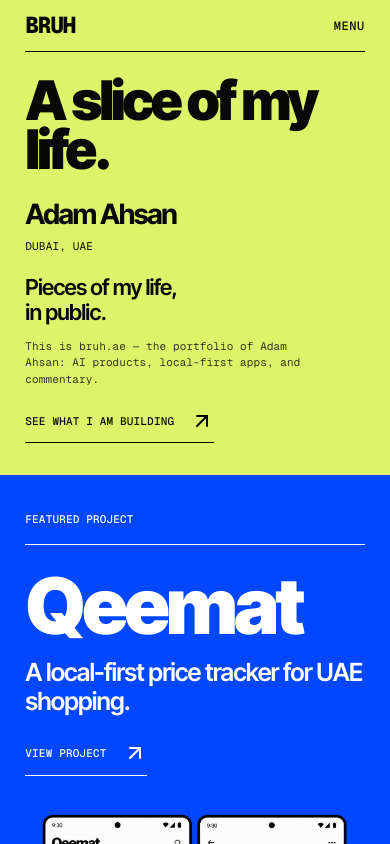
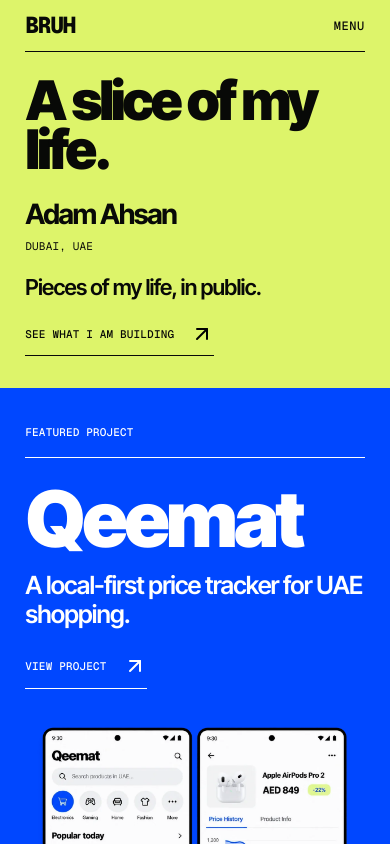
Before and after one commit to AdamJeddy/portfolio, a Next.js app: page / in a window 390 px wide. Shown: the top 844 px of the page. Built offline with nearby package versions, Linux system fonts and the light colour scheme.

Commit message:
copy: simplify homepage tagline and drop forced brand sentence
Keeps 'Pieces of my life, in public.' on one line and removes the forced 'This is bruh.ae...' sentence (and its now-unused CSS).

```diff
--- a/src/app/page.tsx
+++ b/src/app/page.tsx
@@ -36,10 +36,7 @@
             <span className="signal-label">Dubai, UAE</span>
           </div>
           <div className="signal-intro-copy">
-            <p>Pieces of my life,<br />in public.</p>
-            <p className="signal-intro-note">
-              This is bruh.ae — the portfolio of {PERSON_NAME}: AI products, local-first apps, and commentary.
-            </p>
+            <p>Pieces of my life, in public.</p>
             <a className="signal-link" href="#selected-work">See what I am building <Arrow /></a>
           </div>
         </div>
--- a/src/app/signal.css
+++ b/src/app/signal.css
@@ -31,7 +31,6 @@
 .signal-intro { display: grid; grid-template-columns: 29% 1fr; gap: 24px; margin-top: 24px; position: relative; }
 .signal-identity > p { font-size: clamp(28px, 2.8vw, 42px); font-weight: 650; letter-spacing: -.05em; line-height: 1.15; margin-bottom: 4px; }
 .signal-intro-copy > p { font-size: clamp(23px, 2.4vw, 36px); line-height: 1.16; font-weight: 550; letter-spacing: -.035em; }
-.signal-intro-copy > .signal-intro-note { max-width: 44ch; margin-top: 16px; font-family: var(--font-geist-mono), monospace; font-size: 13px; font-weight: 400; line-height: 1.5; letter-spacing: .01em; opacity: .8; }
 .signal-identity > p a { color: inherit; }
 .signal-identity > p a:hover { color: var(--blue); }
 .signal-intro .signal-link { margin-top: 16px; }
@@ -87,7 +86,6 @@
   .signal-identity > p { font-size: 28px; }
   .signal-label { font-size: 11px; }
   .signal-intro-copy > p { font-size: 22px; }
-  .signal-intro-copy > .signal-intro-note { margin-top: 12px; font-size: 11px; }
   .signal-link { font-size: 11px; gap: 16px; }
   .signal-intro .signal-link { margin-top: 12px; }
   .signal-work { scroll-margin-top: 52px; }
```
